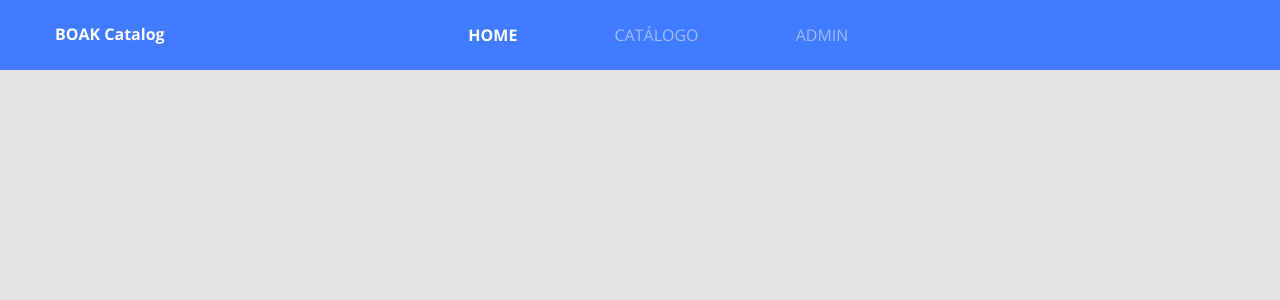
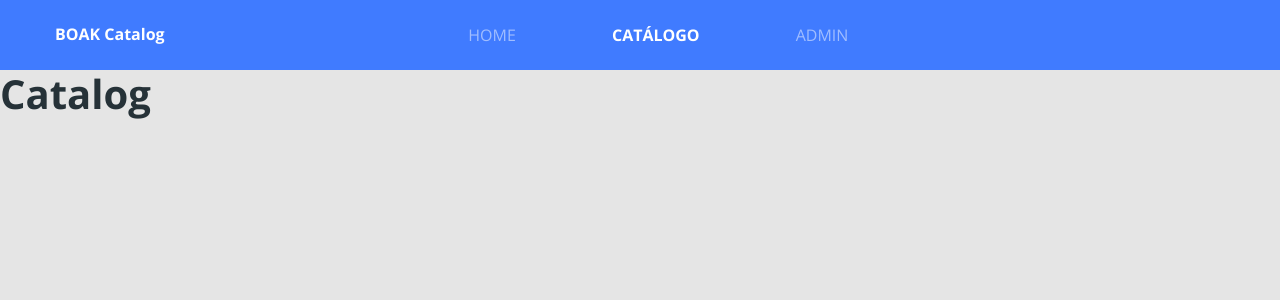
Before and after one commit to boakdev/boakcatalog, a React (Create React App) app in the folder front-web/: page /catalog in a window 1280 px wide. Shown: the top 300 px of the page. Built offline with nearby package versions, Linux system fonts and the light colour scheme.

Commit message:
Config Routes Navbar

```diff
--- a/front-web/package.json
+++ b/front-web/package.json
@@ -10,10 +10,12 @@
     "@types/node": "^12.0.0",
     "@types/react": "^16.9.53",
     "@types/react-dom": "^16.9.8",
+    "@types/react-router-dom": "^5.1.7",
     "bootstrap": "^4.6.0",
     "node-sass": "4.14.1",
     "react": "^17.0.1",
     "react-dom": "^17.0.1",
+    "react-router-dom": "^5.2.0",
     "react-scripts": "4.0.1",
     "typescript": "^4.0.3",
     "web-vitals": "^0.2.4"
--- a/front-web/src/App.tsx
+++ b/front-web/src/App.tsx
@@ -1,12 +1,12 @@
 import React from 'react';
 import './core/assets/styles/custom.scss';
 import './app.scss';
-import Navbar from './core/components/Navbar';
+import Routes from './Routes';
 
 const App = () => {
 
     return (
-       <Navbar/>
+        <Routes />
     );
 }
 
--- /dev/null
+++ b/front-web/src/Routes.tsx
@@ -0,0 +1,27 @@
+import React from 'react';
+import { BrowserRouter, Switch, Route } from 'react-router-dom';
+import Navbar from './core/components/Navbar';
+import Admin from './pages/Admin';
+import Catalog from './pages/Catalog';
+import Home from './pages/Home';
+
+const Routes = () => (
+    <BrowserRouter>
+        <Navbar />
+        <Switch>
+            <Route path="/" exact>
+                <Home />
+            </Route>
+
+            <Route path="/catalog">
+                <Catalog />
+            </Route>
+            <Route path="/admin">
+                <Admin />
+            </Route>
+
+        </Switch>
+    </BrowserRouter>
+);
+
+export default Routes;
--- a/front-web/src/core/components/Navbar/index.tsx
+++ b/front-web/src/core/components/Navbar/index.tsx
@@ -1,24 +1,25 @@
 import React from 'react';
+import { Link, NavLink } from 'react-router-dom';
 import './styles.scss';
 
 const Navbar = () => (
 
     <nav className="row bg-primary main-nav">
         <div className="col-2">
-            <a href="link" className="nav-logo-text">
+            <Link to="/" className="nav-logo-text">
                 <h6>BOAK Catalog</h6>
-            </a>
+            </Link>
         </div>
         <div className="col-6 offset-2">
             <ul className="main-menu">
                 <li>
-                    <a href="link" className="active">HOME</a>
+                    <NavLink to="/" activeClassName="active" exact>HOME</NavLink>
                 </li>
                 <li>
-                    <a href="link">CATÁLOGO</a>
+                    <NavLink to="/catalog" activeClassName="active">CATÁLOGO</NavLink>
                 </li>
                 <li>
-                    <a href="link">ADMIN</a>
+                    <NavLink to="/admin" activeClassName="active">ADMIN</NavLink>
                 </li>
             </ul>
         </div>
--- a/front-web/src/core/components/Navbar/styles.scss
+++ b/front-web/src/core/components/Navbar/styles.scss
@@ -1,6 +1,5 @@
 .main-nav {
     height: 70px;
-    font-size: 28px;
     color: #fff;
     align-items: center;
     padding-left: 40px;
--- /dev/null
+++ b/front-web/src/pages/Admin/index.tsx
@@ -0,0 +1,9 @@
+import React from 'react';
+
+const Admin = () => (
+    <div>
+        <h1>Admin</h1>
+    </div>
+);
+
+export default Admin;
--- /dev/null
+++ b/front-web/src/pages/Catalog/index.tsx
@@ -0,0 +1,9 @@
+import React from 'react';
+
+const Catalog = () => (
+    <div>
+        <h1>Catalog</h1>
+    </div>
+);
+
+export default Catalog;
--- /dev/null
+++ b/front-web/src/pages/Home/index.tsx
@@ -0,0 +1,9 @@
+import React from 'react';
+
+const Home = () => (
+    <div>
+        <h1>Home</h1>
+    </div>
+);
+
+export default Home;
```
Also changed, not shown: 2 other files (tests, documents, lock files or other folders).
